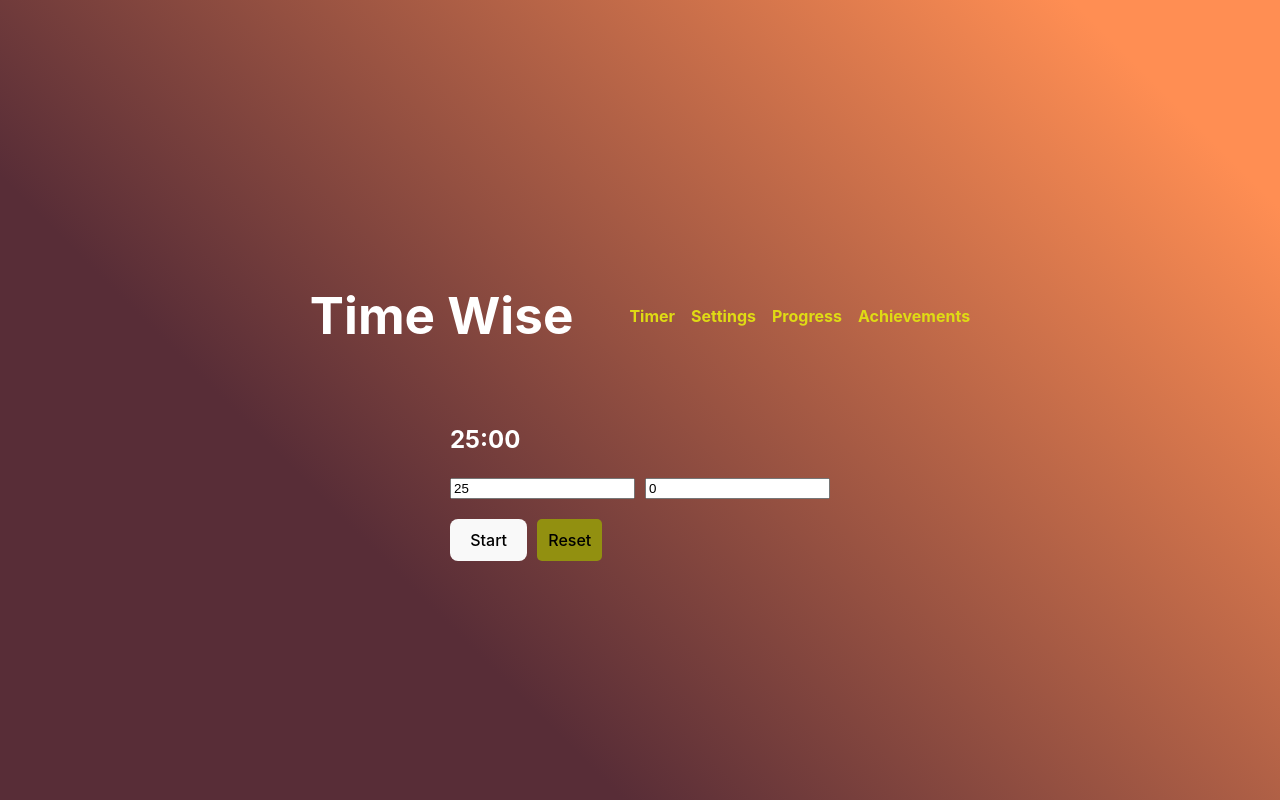
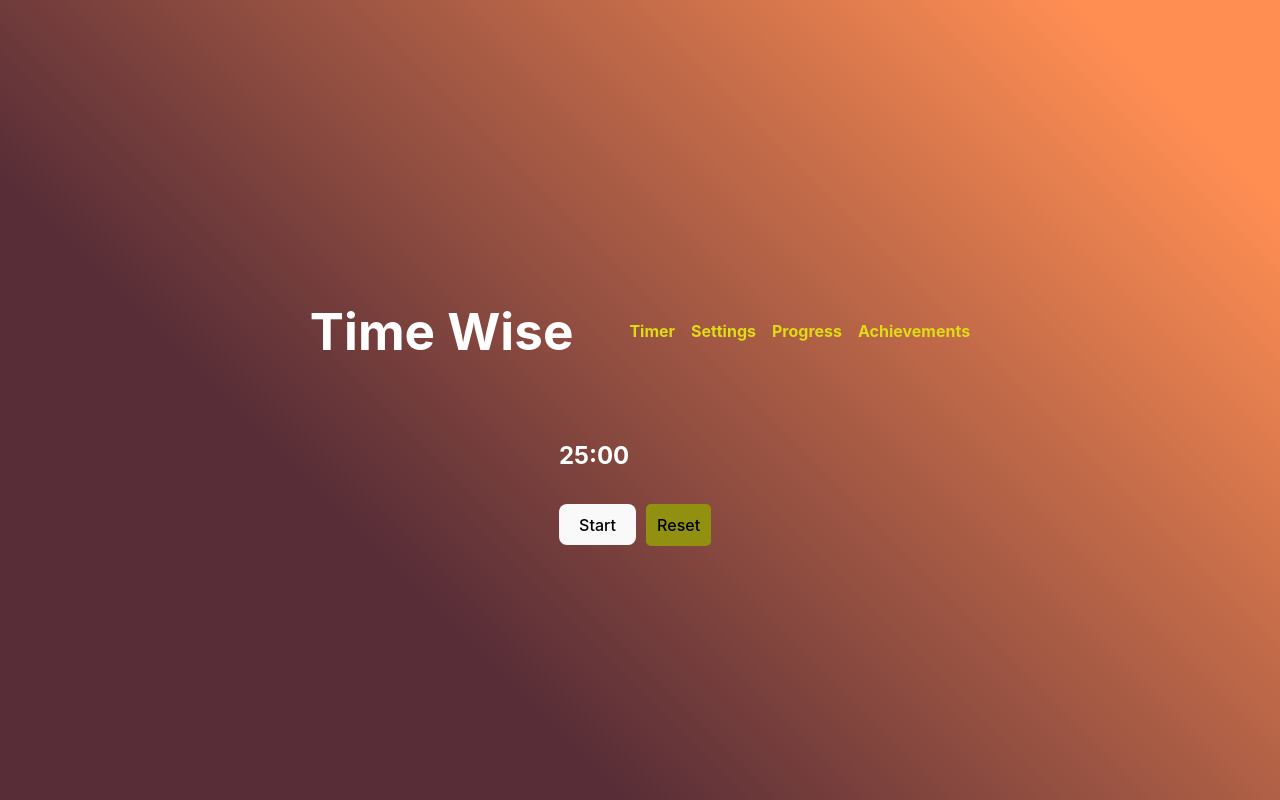
Before and after one commit to Jenni4B/myTimer, a React (Vite) app: page / in a window 1280 px wide. Built offline with nearby package versions, Linux system fonts and the light colour scheme.

Commit message:
Moved the custom timer to the settings, changed some routing and moved the theme into a seperate hook

```diff
--- a/src/App.jsx
+++ b/src/App.jsx
@@ -18,7 +18,7 @@ function App() {
     }, [theme]);
 
     return (
-        <AchievementsProvider> {/* ✅ Wrap the app for achievements */}
+        <AchievementsProvider> {/* Wrap the app for achievements */}
             <Router>
                 <div className={`App ${theme}`}>
                     <nav className="navbar">
--- a/src/components/achievements/achievements.jsx
+++ b/src/components/achievements/achievements.jsx
@@ -1,5 +1,4 @@
 import { useAchievements } from "../../context/achievementsContext";
-
 const Achievements = () => {
     const { achievements, resetAchievements } = useAchievements();
 
--- /dev/null
+++ b/src/components/hooks/themeMode.jsx
@@ -0,0 +1,24 @@
+import { useState, useEffect } from "react";
+
+const useThemeMode = () => {
+  const [theme, setTheme] = useState("light");
+
+  // Load theme from localStorage when the component mounts
+  useEffect(() => {
+    const savedTheme = localStorage.getItem("theme");
+    if (savedTheme) setTheme(savedTheme);
+  }, []);
+
+  // Toggle theme and store in localStorage
+  const toggleTheme = () => {
+    setTheme((prevTheme) => {
+      const newTheme = prevTheme === "light" ? "dark" : "light";
+      localStorage.setItem("theme", newTheme);
+      return newTheme;
+    });
+  };
+
+  return { theme, toggleTheme };
+};
+
+export default useThemeMode;
--- a/src/components/settings/Settings.jsx
+++ b/src/components/settings/Settings.jsx
@@ -1,27 +1,22 @@
-import { useEffect } from 'react';
+import useThemeMode from "../hooks/themeMode";
+import CustomTime from "./customTime";
+import { useState } from "react";
 
-const Settings = ({ setTheme, theme }) => {
-  const toggleTheme = () => {
-    setTheme((prev) => {
-      const newTheme = prev === 'light' ? 'dark' : 'light';
-      localStorage.setItem('theme', newTheme); // Store the correct new theme
-      return newTheme; // Update state correctly
-    });
-  };
-
-  useEffect(() => {
-    const savedTheme = localStorage.getItem('theme');
-    if (savedTheme) setTheme(savedTheme);
-  }, [setTheme]);
+const Settings = ({ setCustomTime }) => {
+  const { theme, toggleTheme } = useThemeMode();
 
   return (
     <div className="settings-container">
       <h2>Settings</h2>
+
+      {/* Dark Mode Toggle */}
       <label>
-        <input type="checkbox" onChange={toggleTheme} checked={theme === 'dark'} />
+        <input type="checkbox" onChange={toggleTheme} checked={theme === "dark"} />
         Dark Mode
       </label>
 
+      {/* Custom Time Input */}
+      <CustomTime setCustomTime={setCustomTime} />
     </div>
   );
 };
--- /dev/null
+++ b/src/components/settings/customTime.jsx
@@ -0,0 +1,47 @@
+import { useState, useEffect } from "react";
+
+const CustomTime = ({ onTimeChange }) => {
+  const [minutes, setMinutes] = useState(25);
+  const [seconds, setSeconds] = useState(0);
+
+  // Load custom time from localStorage on mount
+  useEffect(() => {
+    const savedMinutes = localStorage.getItem("customMinutes");
+    const savedSeconds = localStorage.getItem("customSeconds");
+
+    if (savedMinutes) setMinutes(parseInt(savedMinutes, 10));
+    if (savedSeconds) setSeconds(parseInt(savedSeconds, 10));
+  }, []);
+
+  // Save custom time to localStorage & notify parent
+  const handleSave = () => {
+    localStorage.setItem("customMinutes", minutes);
+    localStorage.setItem("customSeconds", seconds);
+    onTimeChange(minutes, seconds);
+  };
+
+  return (
+    <div>
+      <h3>Set Custom Pomodoro Time</h3>
+      <label>
+        Minutes:
+        <input
+          type="number"
+          value={minutes}
+          onChange={(e) => setMinutes(Number(e.target.value))}
+        />
+      </label>
+      <label>
+        Seconds:
+        <input
+          type="number"
+          value={seconds}
+          onChange={(e) => setSeconds(Number(e.target.value))}
+        />
+      </label>
+      <button onClick={handleSave}>Save</button>
+    </div>
+  );
+};
+
+export default CustomTime;
--- a/src/components/timer/TimerControls.jsx
+++ b/src/components/timer/TimerControls.jsx
@@ -1,61 +1,69 @@
 import { useState, useEffect } from "react";
 import Button from "../common/Button";
+import { useAchievements } from "../../context/AchievementsContext";
+import useThemeMode from "../hooks/themeMode"; // 🔥 Dark mode hook
+import CustomTime from "../settings/customTime"; // 🔥 Custom time component
 
 const TimerControls = () => {
-  const [customMinutes, setCustomMinutes] = useState(25);
-  const [customSeconds, setCustomSeconds] = useState(0);
+  const { theme, toggleTheme } = useThemeMode(); // ✅ Dark mode integration
   const [totalSeconds, setTotalSeconds] = useState(25 * 60);
   const [isRunning, setIsRunning] = useState(false);
   const [isPaused, setIsPaused] = useState(false);
-  const [errorMessage, setErrorMessage] = useState("");
+  const [completedSessions, setCompletedSessions] = useState(0);
+  const [sessionStreak, setSessionStreak] = useState(0);
+  const { unlockAchievement } = useAchievements();
 
-  // Request notification permission when component mounts
   useEffect(() => {
-    if ("Notification" in window && Notification.permission !== "granted") {
-      Notification.requestPermission();
-    }
+    const savedSessions = localStorage.getItem("completedSessions");
+    const savedStreak = localStorage.getItem("sessionStreak");
+    const savedMinutes = localStorage.getItem("customMinutes");
+    const savedSeconds = localStorage.getItem("customSeconds");
+
+    if (savedSessions) setCompletedSessions(parseInt(savedSessions, 10));
+    if (savedStreak) setSessionStreak(parseInt(savedStreak, 10));
+
+    // Load custom time if available
+    const minutes = savedMinutes ? parseInt(savedMinutes, 10) : 25;
+    const seconds = savedSeconds ? parseInt(savedSeconds, 10) : 0;
+    setTotalSeconds(minutes * 60 + seconds);
   }, []);
 
-  // Function to show notification
-  const showNotification = (title, message) => {
-    if ("Notification" in window && Notification.permission === "granted") {
-      new Notification(title, { body: message });
+  useEffect(() => {
+    let timer;
+    if (isRunning && !isPaused && totalSeconds > 0) {
+      timer = setInterval(() => setTotalSeconds((prev) => prev - 1), 1000);
+    } else if (totalSeconds === 0 && isRunning) {
+      setIsRunning(false);
+      setIsPaused(false);
+      handleSessionComplete();
+    }
+    return () => clearInterval(timer);
+  }, [isRunning, isPaused, totalSeconds,]);
+
+  const handleSessionComplete = () => {
+    const newCompletedSessions = completedSessions + 1;
+    setCompletedSessions(newCompletedSessions);
+    setSessionStreak(sessionStreak + 1);
+
+    // Unlock achievements
+    if (newCompletedSessions === 1) unlockAchievement("1");
+    if (sessionStreak + 1 === 3) unlockAchievement("2");
+    if (newCompletedSessions === 10) unlockAchievement("3");
+    if (newCompletedSessions === 25) unlockAchievement("4");
+    if (newCompletedSessions * 25 >= 300) unlockAchievement("5");
+  };
+
+  const setCustomTime = (minutes, seconds) => {
+    if (!isRunning) {
+      setTotalSeconds(minutes * 60 + seconds);
+      localStorage.setItem("customMinutes", minutes);
+      localStorage.setItem("customSeconds", seconds);
     }
   };
 
-  // Function to handle timer reaching zero
-  // Effect to handle timer countdown
-  useEffect(() => {
-    let timer;
-    const handleTimerEnd = () => {
-      showNotification("⏰ Time's Up!", "Your timer has finished. Take a break!");
-    };
-
-    if (isRunning && !isPaused && totalSeconds > 0) {
-      timer = setInterval(() => {
-        setTotalSeconds((prev) => prev - 1);
-      }, 1000);
-    } else if (totalSeconds === 0 && isRunning) {
-      setIsRunning(false);
-      setIsPaused(false);
-      handleTimerEnd(); // Call the function when timer hits 0
-    }
-    return () => clearInterval(timer);
-  }, [isRunning, isPaused, totalSeconds]);
-
-  const minutes = Math.floor(totalSeconds / 60);
-  const seconds = totalSeconds % 60;
-
   const onStart = () => {
-    if (customMinutes === 0 && customSeconds === 0) {
-      setErrorMessage("Please set a time greater than 0");
-      setTimeout(() => setErrorMessage(""), 3000);
-    } else {
-      setTotalSeconds(customMinutes * 60 + customSeconds);
-      setIsRunning(true);
-      setIsPaused(false);
-      setErrorMessage("");
-    }
+    setIsRunning(true);
+    setIsPaused(false);
   };
 
   const onPause = () => setIsPaused(true);
@@ -63,50 +71,19 @@ const TimerControls = () => {
   const onReset = () => {
     setIsRunning(false);
     setIsPaused(false);
-    setTotalSeconds(customMinutes * 60 + customSeconds);
-  };
 
-  const handleCustomMinutesChange = (e) => {
-    const newMinutes = Math.max(0, Number(e.target.value));
-    setCustomMinutes(newMinutes);
-    setTotalSeconds(newMinutes * 60 + customSeconds);
-  };
-
-  const handleCustomSecondsChange = (e) => {
-    const newSeconds = Math.max(0, Math.min(59, Number(e.target.value)));
-    setCustomSeconds(newSeconds);
-    setTotalSeconds(customMinutes * 60 + newSeconds);
+    const savedMinutes = localStorage.getItem("customMinutes") || 25;
+    const savedSeconds = localStorage.getItem("customSeconds") || 0;
+    setTotalSeconds(savedMinutes * 60 + savedSeconds);
+    setSessionStreak(0); // Reset streak
   };
 
   return (
-    <div className="timer-container">
+    <div className={`timer-container ${theme}`}>
       <h2>
-        {String(minutes).padStart(2, "0")}:{String(seconds).padStart(2, "0")}
+        {String(Math.floor(totalSeconds / 60)).padStart(2, "0")}:
+        {String(totalSeconds % 60).padStart(2, "0")}
       </h2>
-
-      <div style={{ display: "flex", gap: "10px", marginBottom: "10px" }}>
-        <input
-          type="number"
-          value={customMinutes}
-          onChange={handleCustomMinutesChange}
-          disabled={isRunning}
-          placeholder="Minutes"
-        />
-        <input
-          type="number"
-          max="59"
-          value={customSeconds}
-          onChange={handleCustomSecondsChange}
-          disabled={isRunning}
-          placeholder="Seconds"
-        />
-      </div>
-
-      {errorMessage && (
-        <div className="error-message" style={{ color: "pink", marginBottom: "10px" }}>
-          {errorMessage}
-        </div>
-      )}
 
       <Button isRunning={isRunning} isPaused={isPaused} onStart={onStart} onPause={onPause} onResume={onResume} />
 
```
Also changed, not shown: src/components/hooks/useAnalytics.js (deleted), src/components/hooks/useNotifications.js (deleted), src/components/settings/SettingsPanel.jsx (deleted). Lines whose indentation alone changed are shown as unchanged.
